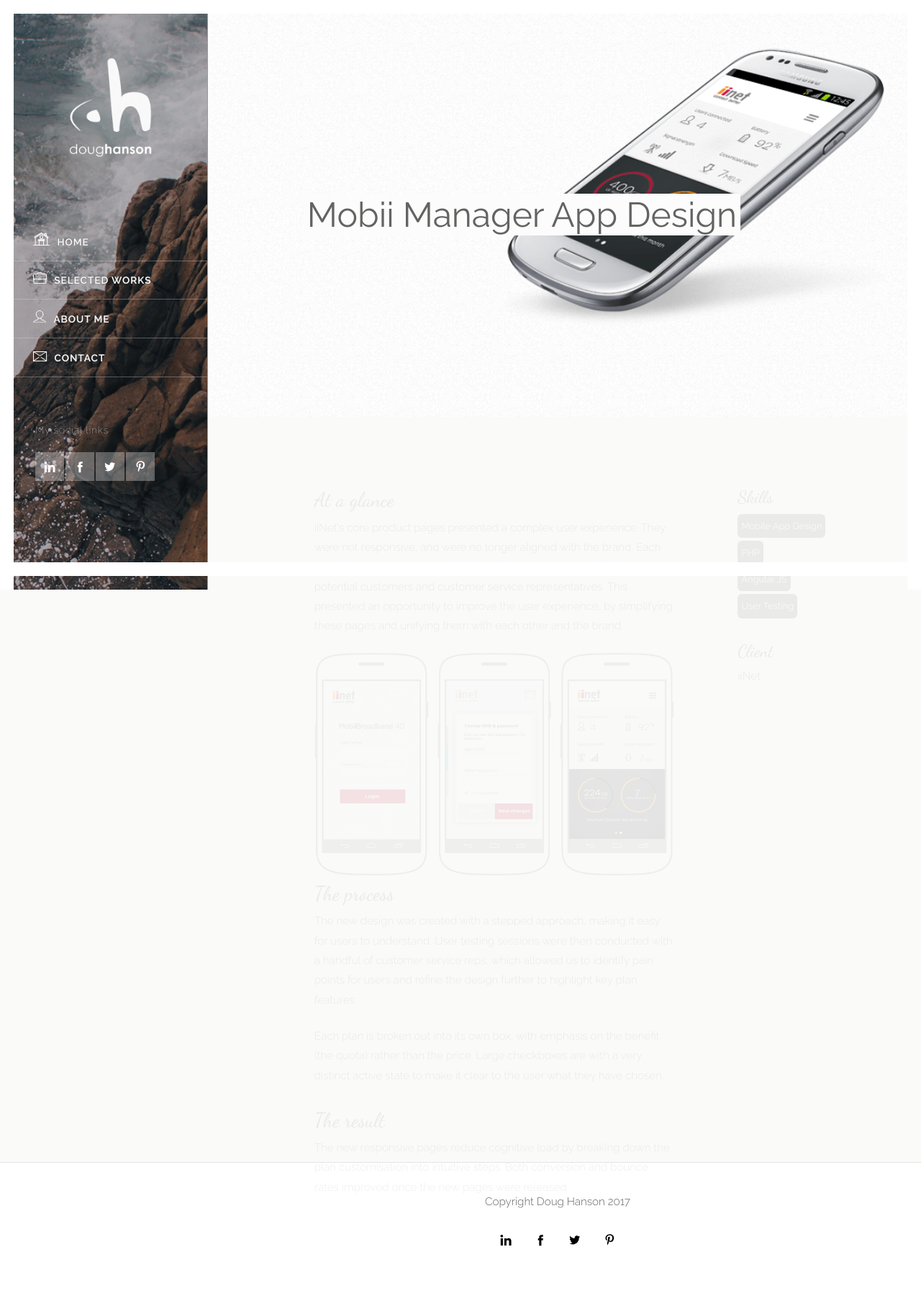
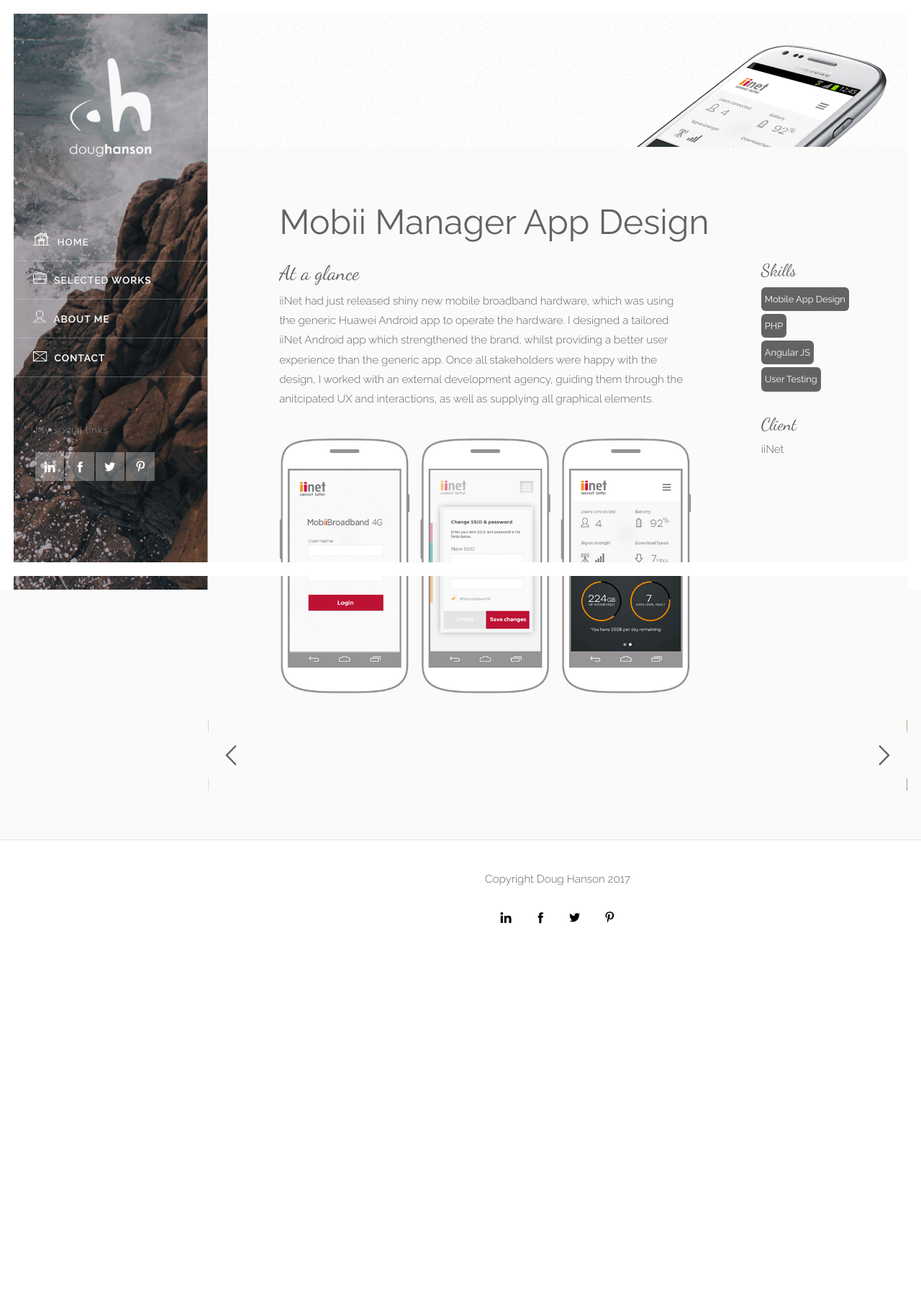
Before and after one commit to dougHanson/dougRepo, a PHP site: page /mobii-manager.php in a window 1280 px wide. Shown: the whole page at 72% size. After the commit the page ends 1283 px from the top, so only its background shows below. Run offline with PHP 8.4, Linux system fonts and the light colour scheme; some libraries are stand-ins or nearby versions.

Commit message:
update to work items

```diff
--- a/css/base/_bootstrap.scss
+++ b/css/base/_bootstrap.scss
@@ -18,22 +18,22 @@
 }
 @media (min-width: 768px) {
   .container {
-    width: 90%;
+    width: 92%;
   }
 }
 @media (min-width: 992px) {
   .container {
-    width: 80%;
+    width: 89%;
   }
 }
 @media (min-width: 1200px) {
   .container {
-    width: 76%;
+    width: 86%;
   }
 }
 @media (min-width: 1360px) {
   .container {
-    width: 72%;
+    width: 80%;
   }
 }
 @media (min-width: 1960px) {
--- a/css/base/_variables.scss
+++ b/css/base/_variables.scss
@@ -15,7 +15,7 @@ $grey-d:                    #d1d1d0 !default;
 $grey-border:               #e4e4e4 !default;
 $grey-background:           #fafaf9 !default;
 
-$brand-primary:             #B8AB8A !default;
+$brand-primary:             #727c7d !default;
 $brand-color-2:             #5bc0de !default;
 $brand-color-3:             #d5c3aa !default;
 
--- a/css/modules/_buttons.scss
+++ b/css/modules/_buttons.scss
@@ -36,7 +36,7 @@ input[type="button"] {
 	//box-shadow: 0 1px rgba(255, 255, 255, 0.4) inset, 0 2px 1px rgba(0, 0, 0, 0.1);
 }
 
-@media (max-width:480px) {
+@media (max-width:767px) {
   button,
   .button,
   input[type="submit"],
@@ -103,8 +103,8 @@ input.button__primary[type="button"].is-selected,
 input.button__primary[type="submit"]:hover,
 input.button__primary[type="reset"]:hover,
 input.button__primary[type="button"]:hover {
-  background: $brand-color-3;
-  border: 2px solid $brand-color-3;
+  background: $brand-primary;
+  border: 2px solid $brand-primary;
   color: #fff;
 }
 
--- a/css/modules/_type.scss
+++ b/css/modules/_type.scss
@@ -19,8 +19,7 @@ a {
 
 a:hover,
 a:focus {
-	background: $link-color;
-    color: #fff;
+    color: $link-color;
     text-decoration: $link-hover-decoration;
 }
 
--- a/css/styles.css
+++ b/css/styles.css
@@ -105,19 +105,19 @@ section {
 
 @media (min-width: 768px) {
   .container {
-    width: 90%; } }
+    width: 92%; } }
 
 @media (min-width: 992px) {
   .container {
-    width: 80%; } }
+    width: 89%; } }
 
 @media (min-width: 1200px) {
   .container {
-    width: 76%; } }
+    width: 86%; } }
 
 @media (min-width: 1360px) {
   .container {
-    width: 72%; } }
+    width: 80%; } }
 
 @media (min-width: 1960px) {
   .container {
@@ -2103,13 +2102,13 @@ textarea.input__field {
 
 @-webkit-keyframes anim-form {
   100% {
-    color: #B8AB8A;
+    color: #727c7d;
     -webkit-transform: translate3d(0, -0.6em, 0) scale3d(0.85, 0.85, 1);
     transform: translate3d(0, -0.25em, 0) scale3d(0.75, 0.75, 1); } }
 
 @keyframes anim-form {
   100% {
-    color: #B8AB8A;
+    color: #727c7d;
     font-weight: 600;
     -webkit-transform: translate3d(0, -0.6em, 0) scale3d(0.85, 0.85, 1);
     transform: translate3d(0, -0.25em, 0) scale3d(0.75, 0.75, 1); } }
--- a/iinet-plan-pages.php
+++ b/iinet-plan-pages.php
@@ -14,9 +14,8 @@
 	<!-- build:css -->
 	<link href="https://fonts.googleapis.com/css?family=Raleway:100,200,300,400,600|Dancing+Script" rel="stylesheet" type="text/css">
 	<link rel="stylesheet" href="css/styles.css" media="all">
+	<!-- endbuild -->
 
-
-	<!-- endbuild -->
 
 </head>
 
--- a/mobii-manager.php
+++ b/mobii-manager.php
@@ -42,7 +42,7 @@
 
 	<style>
 		.title { width: auto; }
-		.title h1 { color: #636362; background: #fcfcfc; padding: 5px; transition: 0.5s; }
+		.title h1 { color: #636362; background: #fcfcfc; padding: 15px; transition: 0.5s; }
 		.intro-effect-jam3.modify .title h1 { background: none; transition: 0.5s;}
 	</style>
 
@@ -83,19 +83,11 @@
 
 							<!-- copy -->
 							<p class="h3 subheading padding-0 margin-0">At a glance</p>
-							<p>iiNet's core product pages presented a complex user experience. They were not responsive, and were no longer aligned with the brand. Each product page also had a unique interface and layout, confusing potential customers and customer service representatives. This presented an opportunity to improve the user experience, by simplifying these pages and unifying them with each other and the brand. </p>
+							<p class="margin-bottom-40">iiNet had just released  shiny new mobile broadband hardware, which was using the generic Huawei Android app to operate the hardware. I designed a tailored iiNet Android app which strengthened the brand, whilst providing a better user experience than the generic app. Once all stakeholders were happy with the design, I worked with an external development agency, guiding them through the anitcipated UX and interactions, as well as supplying all graphical elements.</p>
 							<p><img src="img/mobii-designs.png" alt="" / style="max-width: 100%; float: left;"></p>
 							<p class="margin-bottom-40"><!-- --></p>
 
 
-							<p class="h3 subheading padding-0 margin-0">The process</p>
-							<p>The new design was created with a stepped approach, making it easy for users to understand. User testing sessions were then conducted with a handful of customer service reps, which allowed us to identify pain points for users and refine the design further to highlight key plan features.</p>
-							<p>Each plan is broken out into its own box, with emphasis on the benefit (the quota) rather than the price. Large checkboxes are with a very distinct active state to make it clear to the user what they have chosen.</p>
-
-
-
-							<p class="h3 subheading padding-0 margin-0">The result</p>
-							<p>The new responsive pages reduce cognitive load by breaking down the plan customisation into intuitive steps. Both conversion and bounce rates improved once the new pages were released.</p>
 							<div class="owl-carousel owl-theme">
 								<div class="item"><img src="img/iinet-plan-pages-mobile-banner.png" /></div>
 								<div class="item"><img src="img/iinet-plan-pages-mobile-signup.png" /></div>
```
Also changed, not shown: other parts of css/styles.css (+14 -15 lines).
